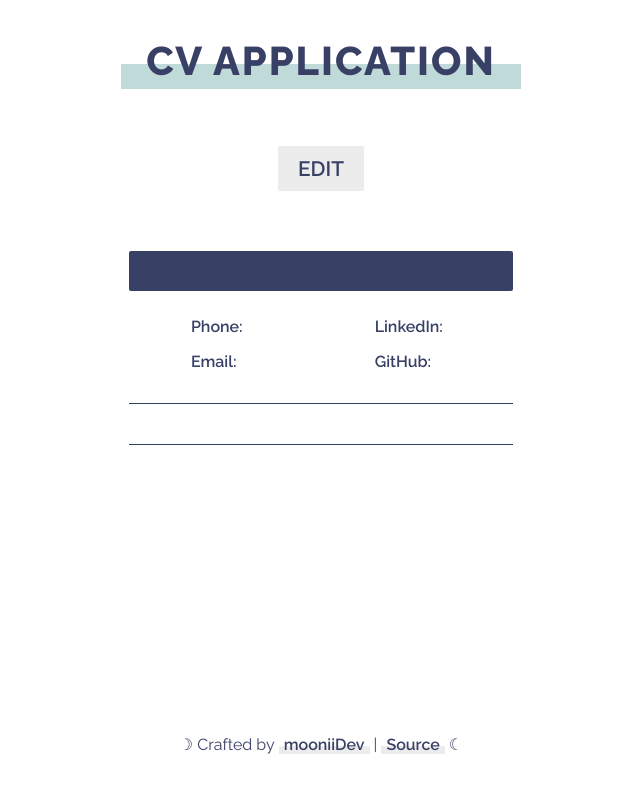
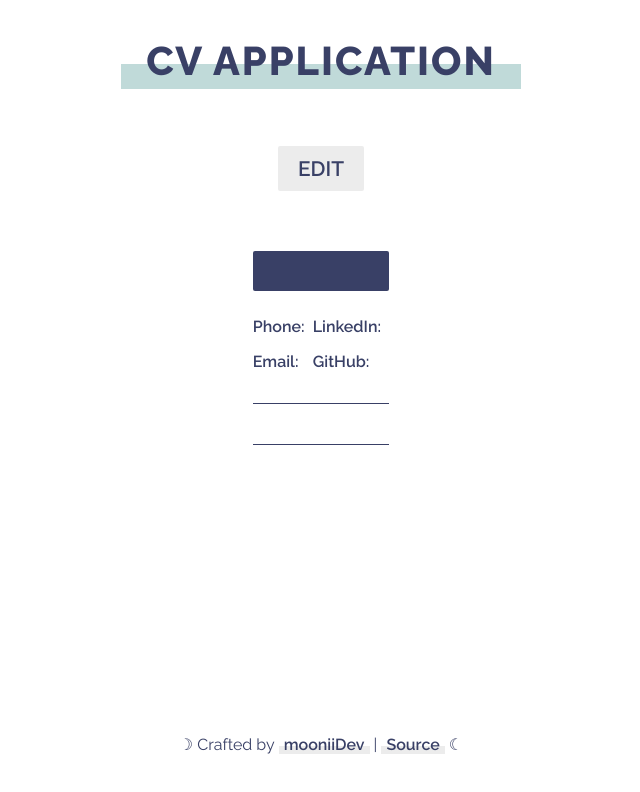
Before and after one commit to mooniiDev/cv-application, a React (Create React App) app: page / in a window 1280 px wide. Both pictures are taken after a click on the button "PREVIEW". Shown: the top 792 px of the page, without its empty margins (319-959 px from the left). Built offline with nearby package versions, Linux system fonts and the light colour scheme.

Commit message:
Add styling to PreviewCV component and update styling of PersonalPreview component

```diff
--- a/src/styles/PersonalPreview.css
+++ b/src/styles/PersonalPreview.css
@@ -1,9 +1,3 @@
-.personal-preview-box {
-  width: 30%;
-  -webkit-animation: slideDown 0.3s;
-  animation: slideDown 0.3s;
-}
-
 .person-name {
   margin: 30px 0 10px 0;
   padding: 20px;
--- /dev/null
+++ b/src/styles/PreviewCV.css
@@ -0,0 +1,5 @@
+.preview-box {
+  width: 30%;
+  -webkit-animation: slideDown 0.3s;
+  animation: slideDown 0.3s;
+}
```
